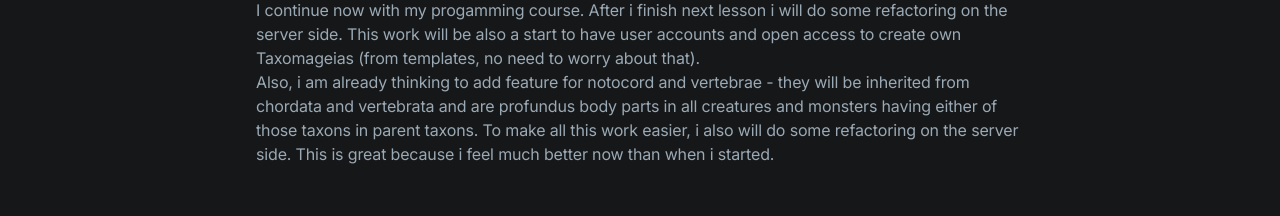
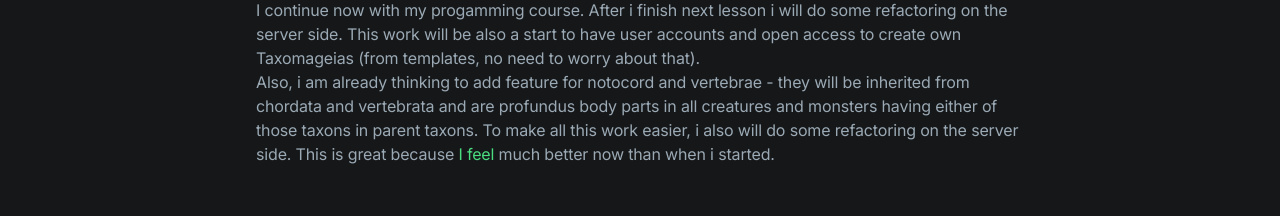
Before and after one commit to Nerdman4U/taxomageia-frontend, a Next.js app: page /diary in a window 1280 px wide. Shown: the part 333-549 px from the top of the page. Built offline with nearby package versions, Linux system fonts and the light colour scheme; no server answers.

Commit message:
feat(color): green text: I feel

```diff
--- a/app/diary/page.tsx
+++ b/app/diary/page.tsx
@@ -22,7 +22,7 @@ const Diary = () => {
               <p>
                 Also, i am already thinking to add feature for notocord and vertebrae - they will be inherited from chordata and vertebrata and are
                 profundus body parts in all creatures and monsters having either of those taxons in parent taxons. To make all this work easier, i also
-                will do some refactoring on the server side. This is great because i feel much better now than when i started.
+                will do some refactoring on the server side. This is great because <span className="text-green-400">I feel</span> much better now than when i started.
               </p>
             </div>
 
```
